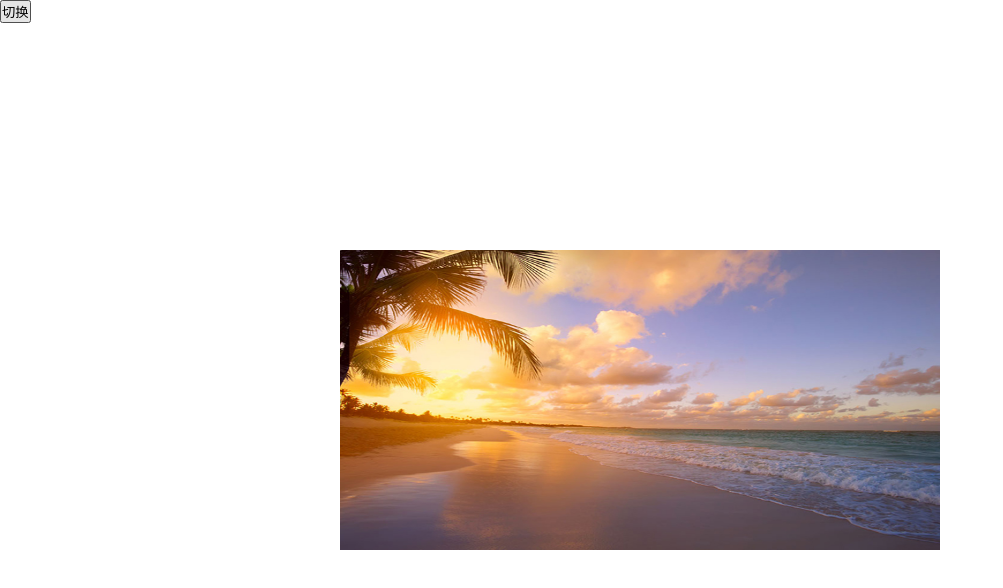
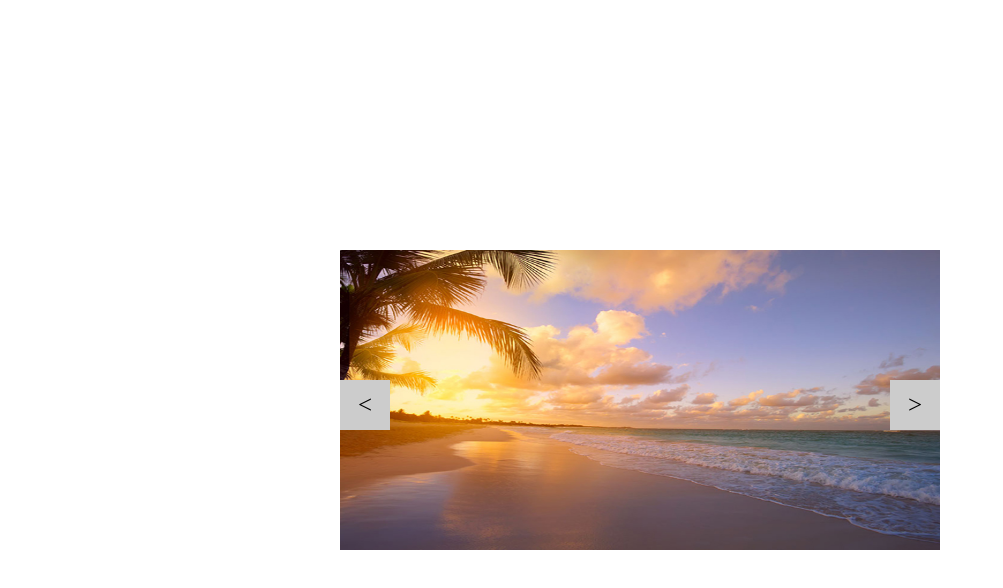
Before and after one commit to menglingz/JS, a plain HTML site: page code/图片切换.html in a window 1280 px wide. Shown: the whole page, without its empty margins (0-1003 px from the left). Drawn offline with Linux system fonts and the light colour scheme.

Commit message:
图片切换更新

```diff
--- a/code/图片切换.html
+++ b/code/图片切换.html
@@ -22,26 +22,57 @@
         width: 100%;
         height: 100%;
       }
+      span {
+        display: block;
+        width: 50px;
+        height: 50px;
+        background: #ccc;
+        font-size: 25px;
+        text-align: center;
+        line-height: 50px;
+        cursor: pointer;
+      }
+      .left {
+        position: absolute;
+        left: 0;
+        top: 130px;
+      }
+      .right {
+        position: absolute;
+        right: 0;
+        top: 130px;
+      }
     </style>
   </head>
   <body>
-    <button>切换</button>
     <div class="box">
       <img src="../img/1.jpeg" alt="" />
+      <span class="left">&lt;</span>
+      <span class="right">&gt;</span>
     </div>
     <script>
       var arr = ['../img/1.jpeg', '../img/2.jpeg', '../img/3.jpeg', '../img/4.jpeg', '../img/5.jpeg']
-      var num = 1
-      const button = document.querySelector('button')
+      var num = 0
+      // 获取元素
       const img = document.querySelector('.box img')
-      console.log(img)
-      button.addEventListener('click', function () {
+      const left = document.querySelector('.left')
+      const right = document.querySelector('.right')
+      left.addEventListener('click', function () {
+        if (num <= 0) {
+          num = 4
+        } else {
+          num--
+        }
         img.src = arr[num]
+        console.log(num)
+      })
+      right.addEventListener('click', function () {
         if (num >= 4) {
           num = 0
         } else {
           num++
         }
+        img.src = arr[num]
         console.log(num)
       })
     </script>
```
